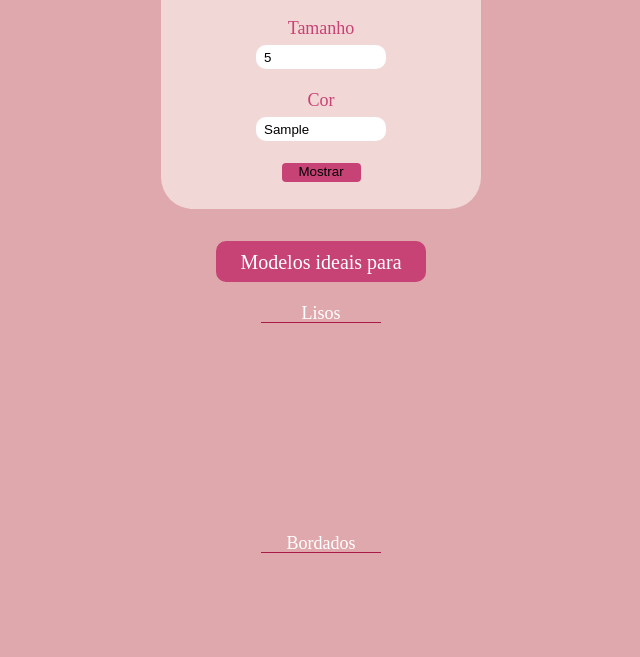
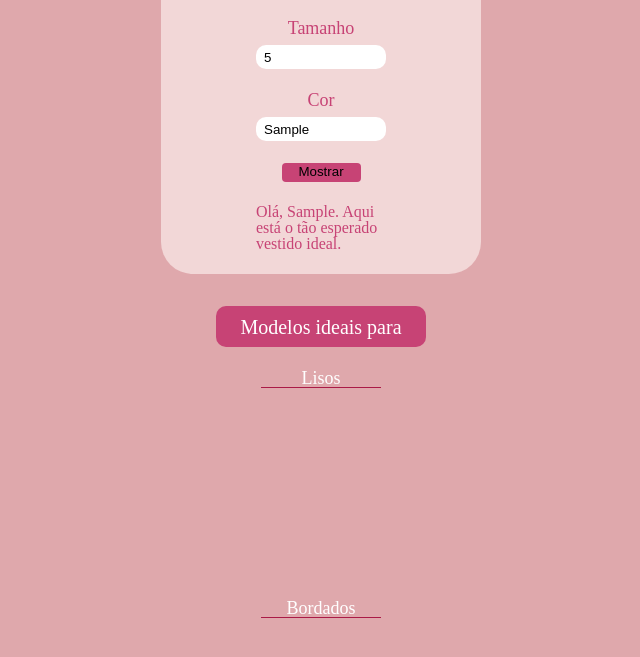
Before and after one commit to LipePLima/vestido-ideal, a plain HTML site: page index.html in a window 1280 px wide. Both pictures are taken after typing "Sample", "5", "Sample" into the empty fields and a click on the button "Mostrar". Shown: the part 273-930 px from the top of the page, without its empty margins (319-959 px from the left). Drawn offline with Linux system fonts and the light colour scheme.

Commit message:
Parágrafo de apresentação criado!

```diff
--- a/css/index.css
+++ b/css/index.css
@@ -15,7 +15,6 @@ main {
 
 .campo-formulario {
     width: 320px;
-    height: 294px;
     margin: 0 6%;
     border-radius: 32px;
 }
@@ -72,3 +71,7 @@ main {
     text-decoration: none;
     color: #FFFF;
 }
+
+.apresentacao__paragrafo {
+    color: #C74375;
+}
--- a/index.html
+++ b/index.html
@@ -29,12 +29,14 @@
             <div class="formulario__campo">
                 <button type="submit" class="form__botao" id="botao">Mostrar</button>
             </div>
+            <div class="formulario__campo" id="apresentacao">
+
+            </div>
         </form>
     </main>
     <div class="titulo">
         <h1 class="titulo__title">Modelos ideais para</h1>
     </div>
-
     <div class="container">
         <h2 class="container__titulo">Lisos</h2>
     </div>
--- a/js/main.js
+++ b/js/main.js
@@ -1,15 +1,21 @@
-const botao = document.querySelector('#botao');
+const botao   = document.querySelector('#botao');
 
 botao.addEventListener('click', function (event) {
     event.preventDefault();
 
-    console.log(dados());
+    const nome    = document.querySelector('#nome').value;
+    const tamanho = document.querySelector('#tamanho').value;
+    const cor     = document.querySelector('#cor').value;
+
+    apresentacao(nome)
 })
 
-function dados () {
-    const nome    = document.querySelector('#nome');
-    const tamanho = document.querySelector('#tamanho');
-    const cor     = document.querySelector('#cor')
+function apresentacao (nome) {
+    const div       = document.querySelector('#apresentacao');
+    const paragrafo = document.createElement('p');
+    paragrafo.classList.add('apresentacao__paragrafo');
 
+    div.appendChild(paragrafo);
 
+    paragrafo.textContent = `Olá, ${nome}. Aqui está o tão esperado vestido ideal. `
 }
```
Also changed, not shown: 1 other file.
